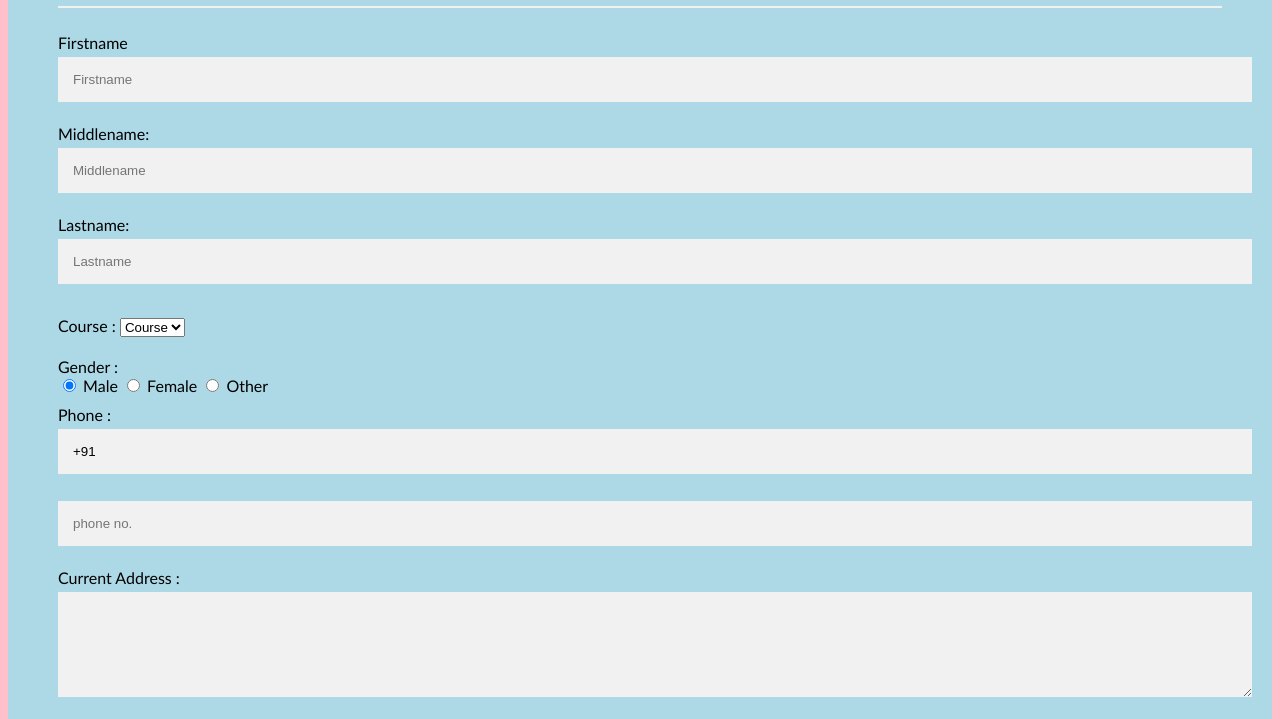
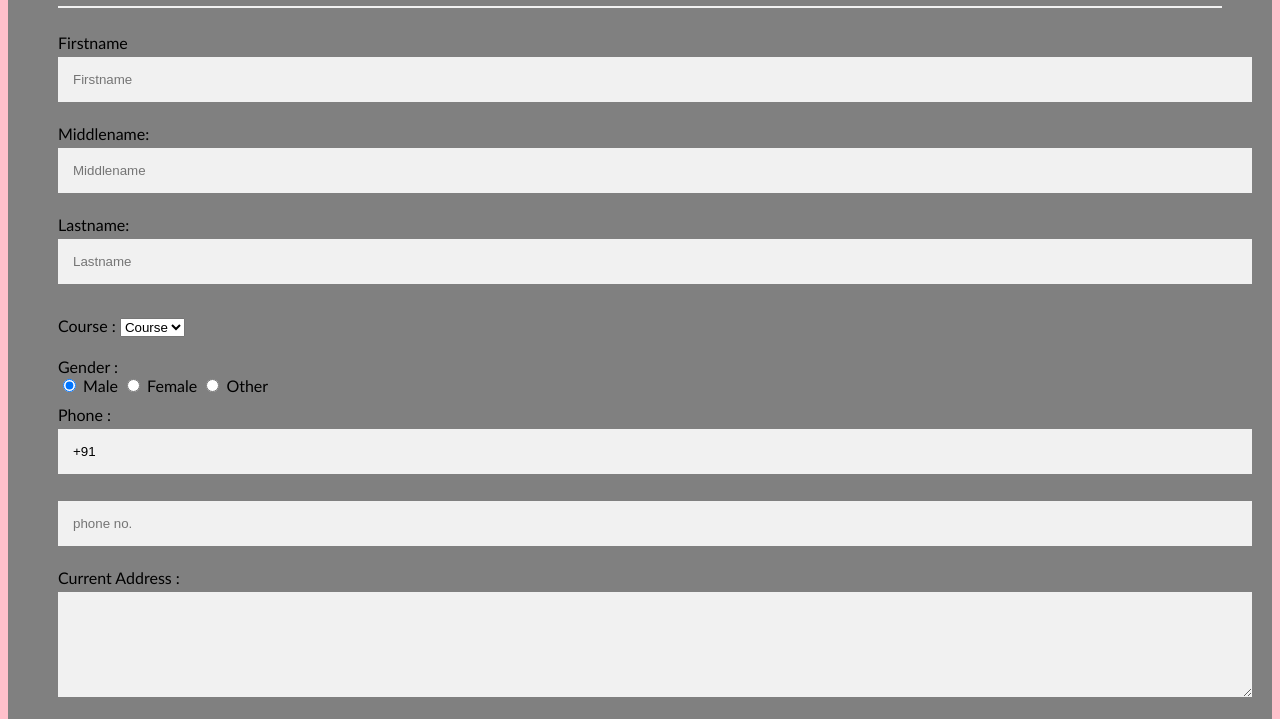
Before and after one commit to R-Nabeesh/assignment1.html, a plain HTML site: page index.html in a window 1280 px wide. Shown: the part 134-853 px from the top of the page. Drawn offline with Linux system fonts and the light colour scheme.

Commit message:
Update index.html

```diff
--- a/index.html
+++ b/index.html
@@ -9,7 +9,7 @@ body{
 }
 .container {
     padding: 50px;
-  background-color: lightblue;
+  background-color: gray;
 }
 
 input[type=text], input[type=password], textarea {
```
